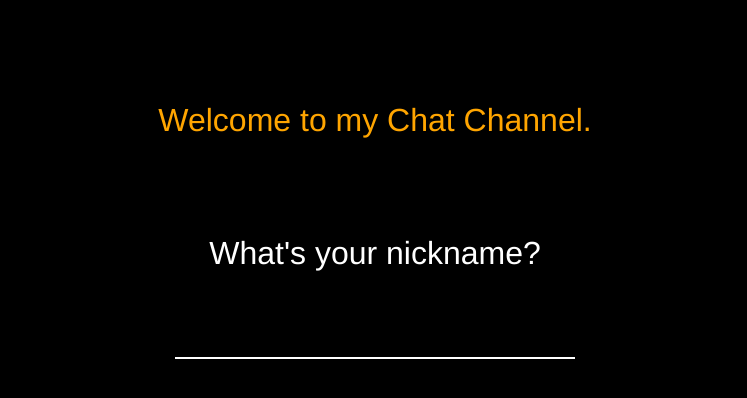
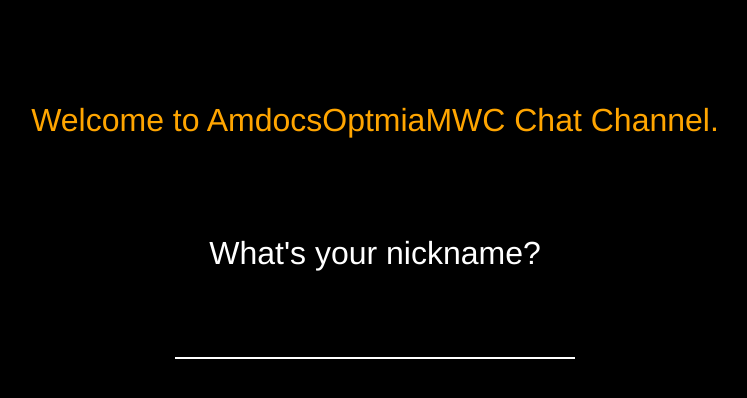
Before and after one commit to vivek100/MWC2, a website: page src/clientchat.html in a window 1280 px wide. Shown: the whole page, without its empty margins (265-1012 px from the left). Drawn offline with nearby package versions, Linux system fonts and the light colour scheme; files that its build step writes are made by us from their sources; no server answers.

Commit message:
Change Chat Channel Name

```diff
--- a/src/clientchat.html
+++ b/src/clientchat.html
@@ -167,7 +167,7 @@
     </li>
     <li class="login page">
       <div class="form">
-          <h3 class="title" style="color:orange;padding-bottom:2em">Welcome to my Chat Channel.</h3>
+          <h3 class="title" style="color:orange;padding-bottom:2em">Welcome to AmdocsOptmiaMWC Chat Channel.</h3>
         <h3 class="title">What's your nickname?</h3>
         <input class="usernameInput" type="text" maxlength="14" />
       </div>
```
